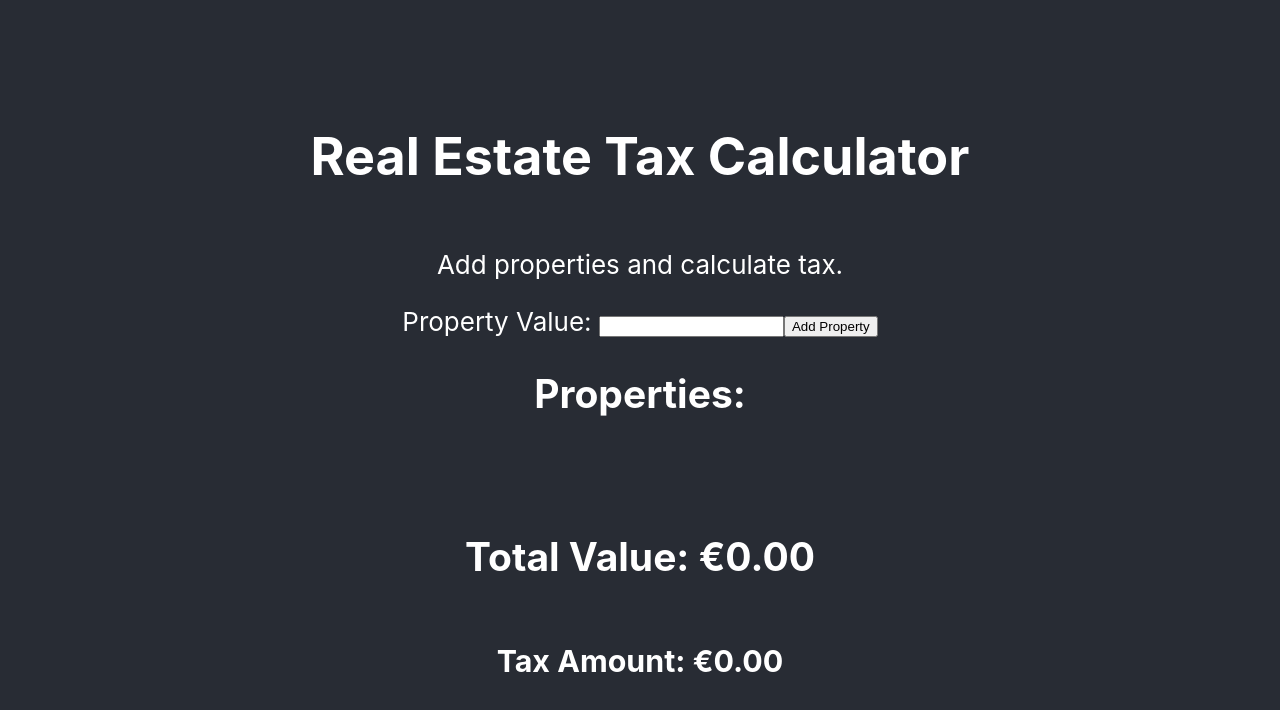
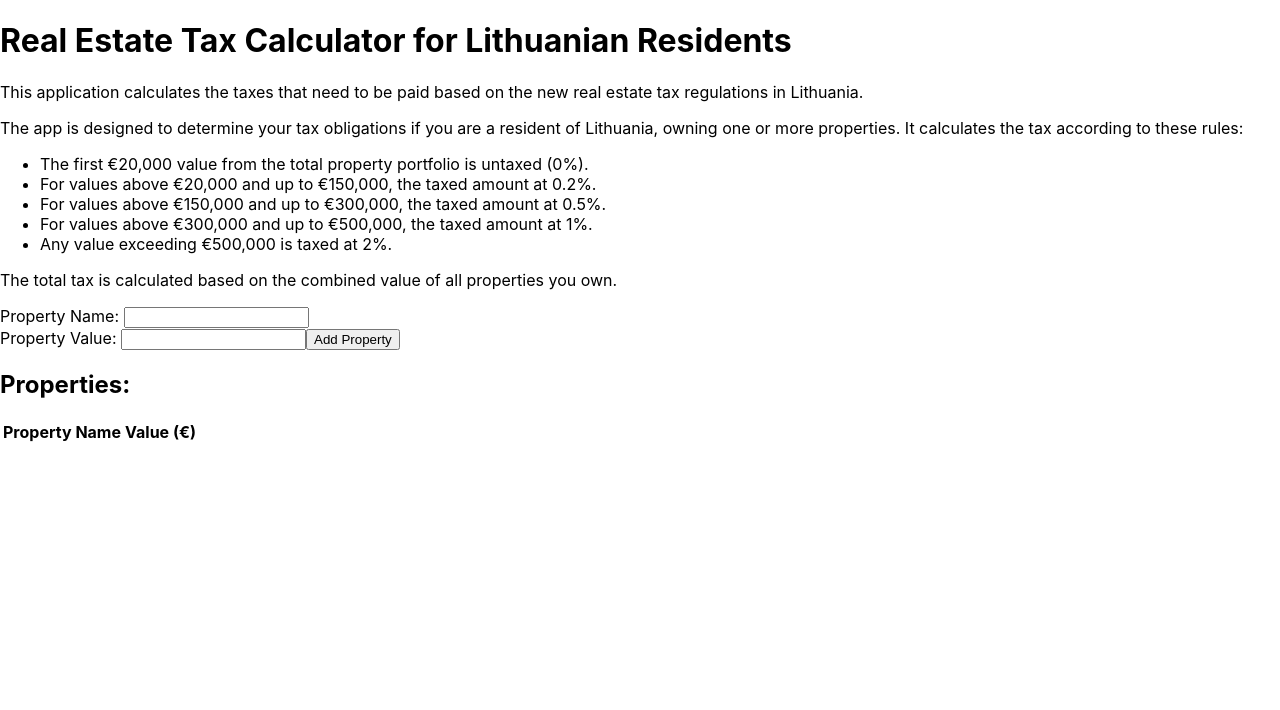
Before and after one commit to Stogas/nt-mokestis, a React (Create React App) app: page / in a window 1280 px wide. Shown: the top 710 px of the page. Built offline with nearby package versions, Linux system fonts and the light colour scheme.

Commit message:
Adjust formatting

```diff
--- a/src/App.js
+++ b/src/App.js
@@ -1,70 +1,54 @@
 // src/App.js
-import React, { useState, useEffect, useCallback } from 'react';
-import './App.css';
+import React, { useState } from 'react';
 import PropertyInput from './components/PropertyInput';
 import PropertyList from './components/PropertyList';
-import Results from './components/Results';
-
 function App() {
   const [properties, setProperties] = useState([]);
-  const [totalValue, setTotalValue] = useState(0);
-  const [tax, setTax] = useState(0);
   const [inputValue, setInputValue] = useState('');
+  const [propertyName, setPropertyName] = useState('');
 
-  function addProperty(value) {
-    if (value > 0 && !properties.includes(value)) {
-      setProperties((prevProps) => [...prevProps, value]);
-    }
-  }
+  const handleInputChange = (e) => {
+    setInputValue(e.target.value);
+  };
 
-  function handleInputChange(event) {
-    setInputValue(event.target.value);
-  }
+  const handleNameChange = (e) => {
+    setPropertyName(e.target.value);
+  };
 
-  function handleSubmit() {
-    const value = Number(inputValue);
-              addProperty(value);
-    setInputValue(''); // Clear the input field after adding
-  }
+  const handleSubmit = () => {
+    if (!inputValue || !propertyName) return;
 
-  const calculateTotal = useCallback(() => {
-    let total = properties.reduce((acc, curr) => acc + curr, 0);
-    setTotalValue(total);
-    calculateTax(total);
-  }, [properties]); // dependencies include properties
-
-  useEffect(() => {
-    calculateTotal();
-  }, [calculateTotal]);
-  function calculateTax(total) {
-    let untaxedValue = Math.min(20000, total);
-    let taxedValue1 = Math.max(0, Math.min(150000 - 20000, total - untaxedValue));
-    let taxedValue2 = Math.max(0, Math.min(300000 - 150000, total - 150000 - untaxedValue));
-    let taxedValue3 = Math.max(0, Math.min(500000 - 300000, total - 300000 - untaxedValue));
-    let taxedValue4 = Math.max(0, total - 500000 - untaxedValue);
-
-    let taxAmount =
-      (taxedValue1 * 0.002) +
-      (taxedValue2 * 0.005) +
-      (taxedValue3 * 0.01) +
-      (taxedValue4 * 0.02);
-
-    setTax(taxAmount);
-  }
-
+    setProperties([
+      ...properties,
+      { name: propertyName, value: parseFloat(inputValue) },
+    ]);
+    setInputValue('');
+    setPropertyName('');
+  };
   return (
     <div className="App">
       <header className="App-header">
-        <h1>Real Estate Tax Calculator</h1>
-        <p>Add properties and calculate tax.</p>
+        <h1>Real Estate Tax Calculator for Lithuanian Residents</h1>
+        <p>This application calculates the taxes that need to be paid based on the new real estate tax regulations in Lithuania.</p>
+        <p>The app is designed to determine your tax obligations if you are a resident of Lithuania, owning one or more properties. It calculates the tax according to these rules:</p>
+        <ul>
+          <li>The first €20,000 value from the total property portfolio is untaxed (0%).</li>
+          <li>For values above €20,000 and up to €150,000, the taxed amount at 0.2%.</li>
+          <li>For values above €150,000 and up to €300,000, the taxed amount at 0.5%.</li>
+          <li>For values above €300,000 and up to €500,000, the taxed amount at 1%.</li>
+          <li>Any value exceeding €500,000 is taxed at 2%.</li>
+        </ul>
+        <p>The total tax is calculated based on the combined value of all properties you own.</p>
         <PropertyInput
           inputValue={inputValue}
+          propertyName={propertyName}
           handleInputChange={handleInputChange}
+          handleNameChange={handleNameChange}
           handleSubmit={handleSubmit}
         />
+
         <h2>Properties:</h2>
-        <PropertyList properties={properties} />
-        <Results totalValue={totalValue} tax={tax} />
+        <PropertyList properties={properties.map(property => property.value)} />
       </header>
     </div>
   );
--- a/src/components/PropertyInput.js
+++ b/src/components/PropertyInput.js
@@ -1,9 +1,18 @@
 // src/components/PropertyInput.js
 import React from 'react';
 
-function PropertyInput({ inputValue, handleInputChange, handleSubmit }) {
+function PropertyInput({ inputValue, propertyName, handleInputChange, handleNameChange, handleSubmit }) {
   return (
     <div>
+      <label htmlFor="propertyName">Property Name: </label>
+      <input
+        type="text"
+        id="propertyName"
+        name="propertyName"
+        value={propertyName}
+        onChange={handleNameChange}
+      />
+      <br />
       <label htmlFor="propertyValue">Property Value: </label>
       <input
         type="number"
--- a/src/components/PropertyList.js
+++ b/src/components/PropertyList.js
@@ -3,11 +3,22 @@ import React from 'react';
 
 function PropertyList({ properties }) {
   return (
-    <ul>
+    <table>
+      <thead>
+        <tr>
+          <th>Property Name</th>
+          <th>Value (€)</th>
+        </tr>
+      </thead>
+      <tbody>
       {properties.map((property, index) => (
-        <li key={index}>€{property.toFixed(2)}</li>
+          <tr key={index}>
+            <td>{property.name}</td>
+            <td>{property.value.toFixed(2)}</td>
+          </tr>
       ))}
-    </ul>
+      </tbody>
+    </table>
   );
 }
 
```
